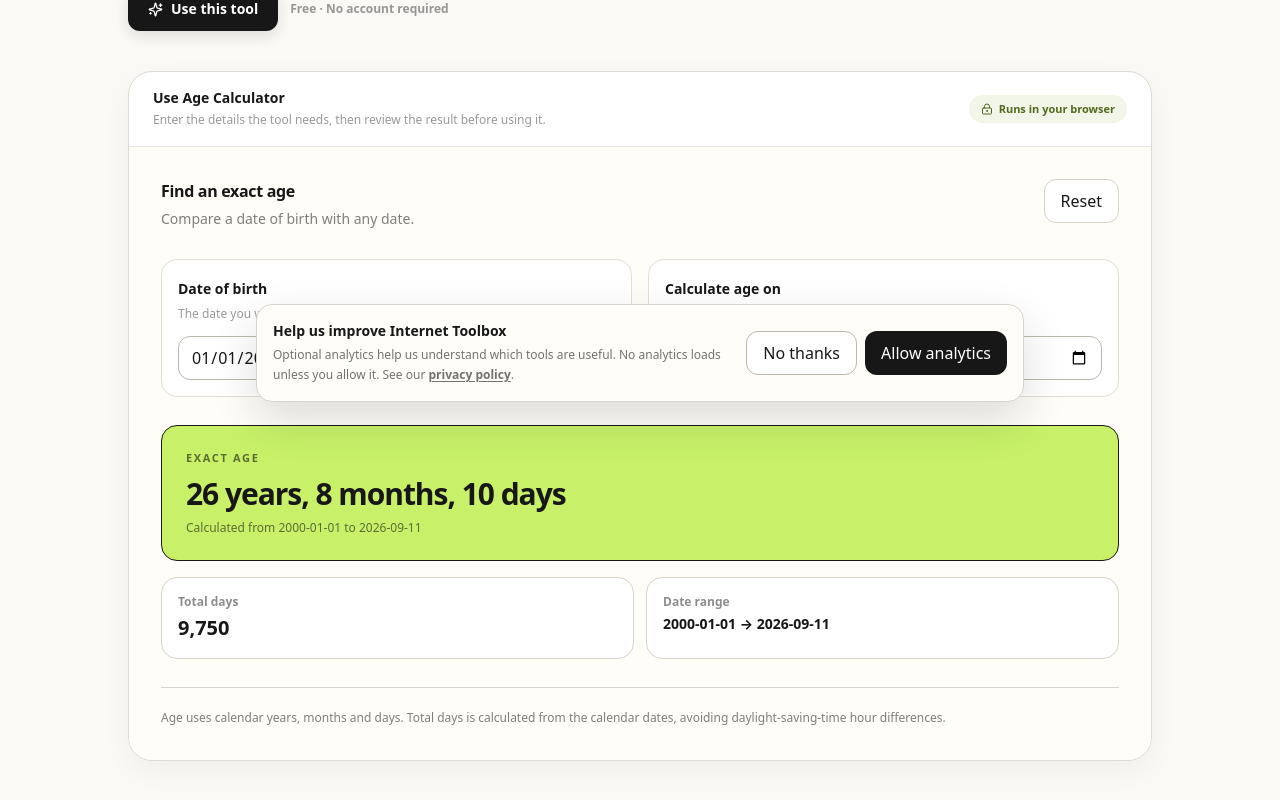
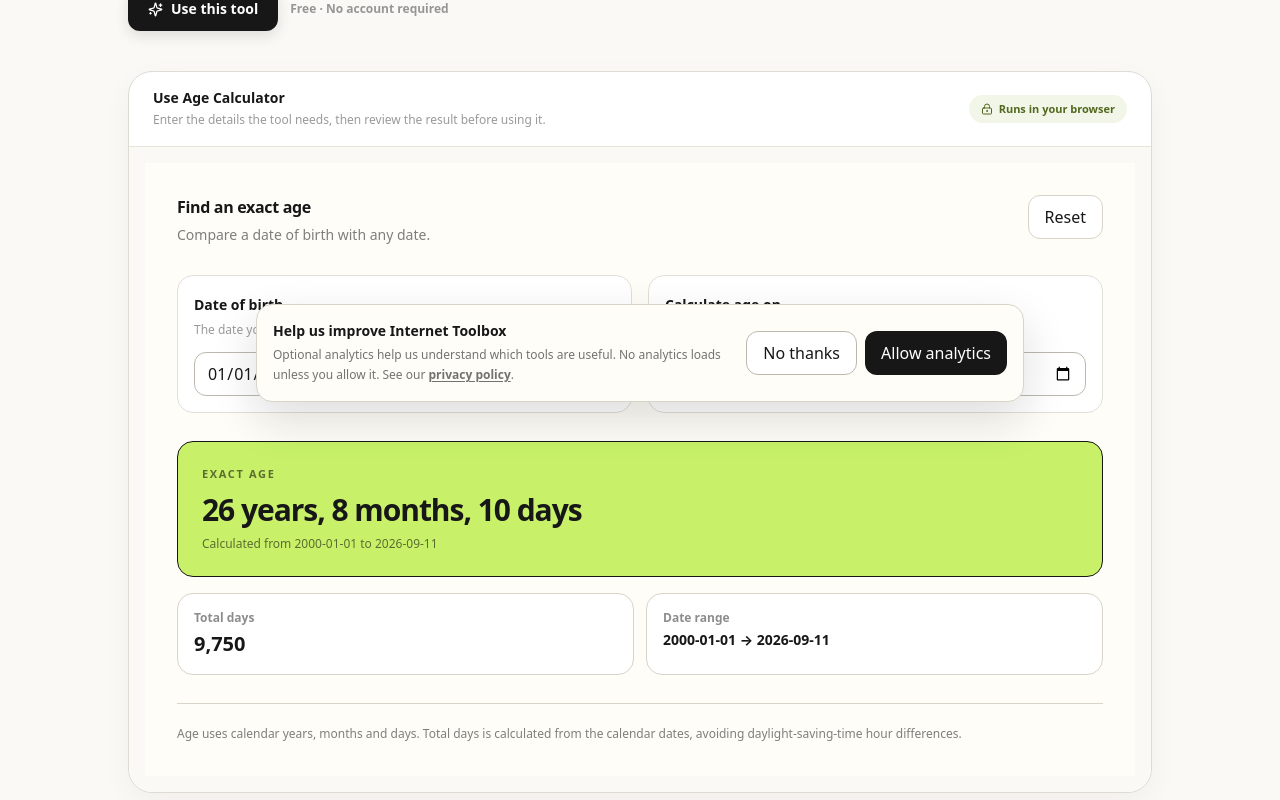
Before and after one commit to factoalbum/internet-toolbox, a Next.js app: page /tools/age-calculator in a window 1280 px wide. Shown: the part 386-1186 px from the top of the page. Built offline with nearby package versions, Linux system fonts and the light colour scheme; no server answers.

Commit message:
feat: unify tool workspace surface spacing

```diff
--- a/components/tools/tool-router.tsx
+++ b/components/tools/tool-router.tsx
@@ -29,5 +29,5 @@ const components = {
 export default function ToolRouter({ slug }: { slug: string }) {
   const Component = components[slug as keyof typeof components];
   if (!Component) return null;
-  return <Component />;
+  return <div className="min-w-0 overflow-hidden bg-[#faf9f6] p-2.5 sm:p-3 md:p-4"><Component /></div>;
 }
```
